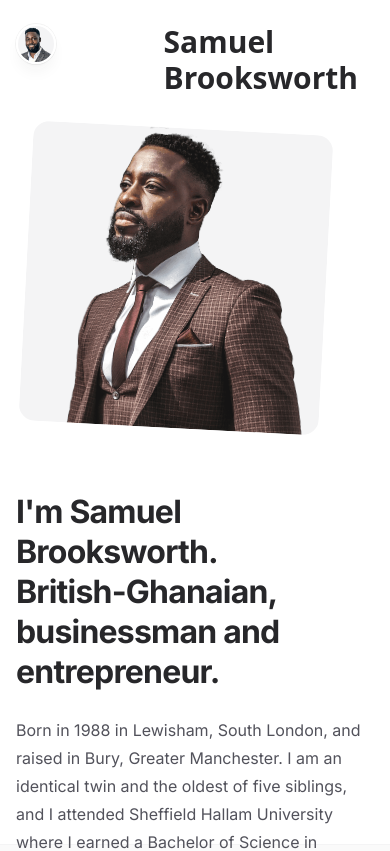
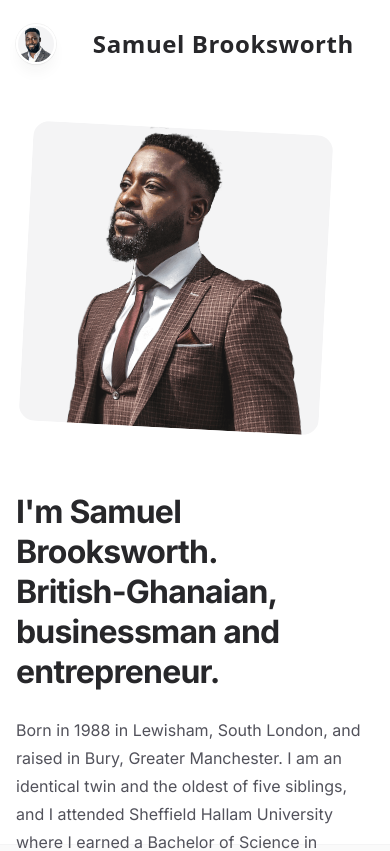
Before and after one commit to aikins01/about-sambrooksworth, a Next.js app: page / in a window 390 px wide. Shown: the top 851 px of the page. Built offline with nearby package versions, Linux system fonts and the light colour scheme.

Commit message:
added backdrop on name header

```diff
--- a/src/components/Header.js
+++ b/src/components/Header.js
@@ -11,9 +11,13 @@ import { Fragment, useEffect, useRef } from 'react'
 function MobileMiddle(props) {
   return (
     <nav {...props}>
-      <p className="text-3xl font-extrabold text-zinc-800">
+      <h1
+        className="  overflow-hidden overflow-ellipsis whitespace-nowrap p-1
+        text-2xl font-extrabold tracking-wide text-zinc-800
+      "
+      >
         Samuel Brooksworth
-      </p>
+      </h1>
     </nav>
   )
 }
@@ -163,8 +167,8 @@ export function Header() {
                 </AvatarContainer>
               </div>
               <div className="flex flex-1 justify-end md:justify-center">
-                <MobileMiddle className="pointer-events-auto md:hidden" />
-                <DesktopMiddle className="pointer-events-auto hidden md:block" />
+                <MobileMiddle className="pointer-events-auto  rounded-lg bg-white/20 backdrop-blur md:hidden" />
+                <DesktopMiddle className="pointer-events-auto   hidden rounded-lg bg-white/20 pl-2 backdrop-blur md:block" />
               </div>
               <div className="flex justify-end md:flex-1">
                 <div className="pointer-events-auto">
```
